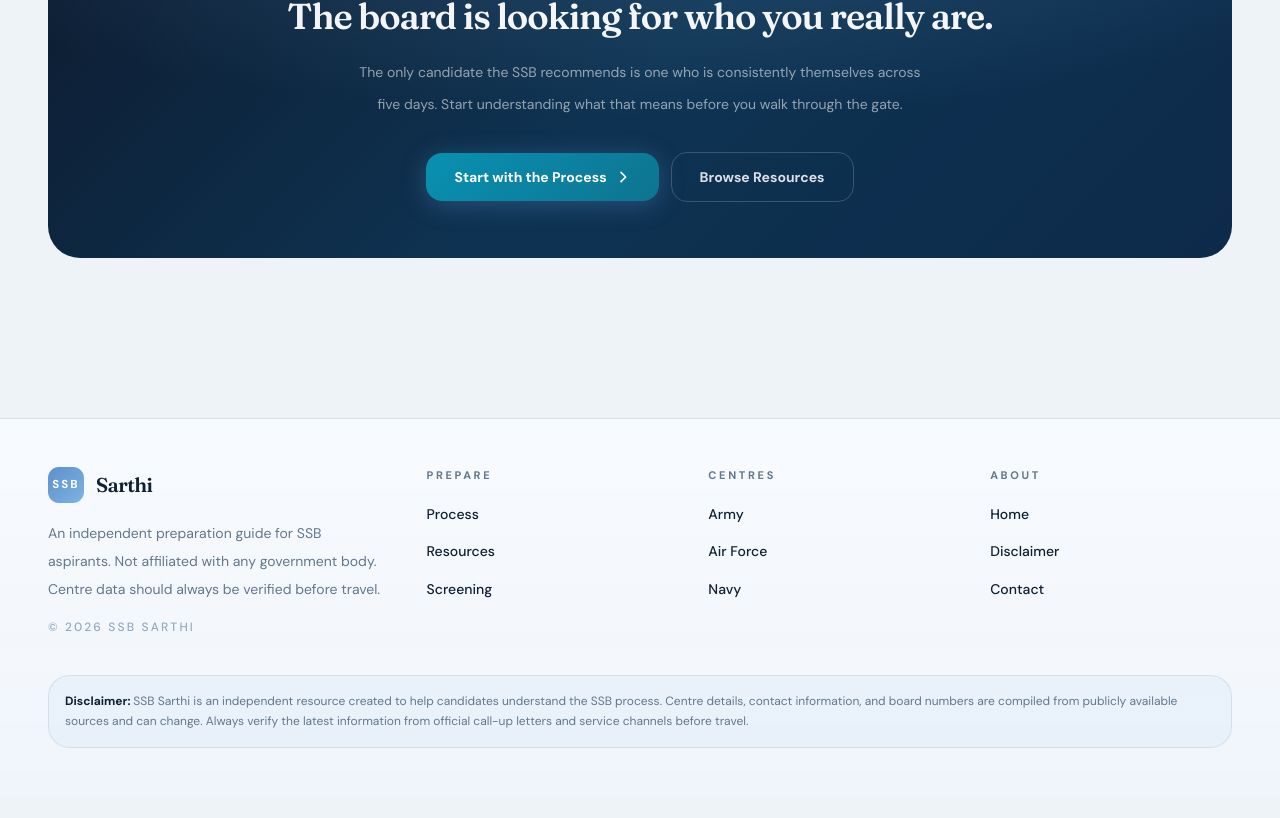
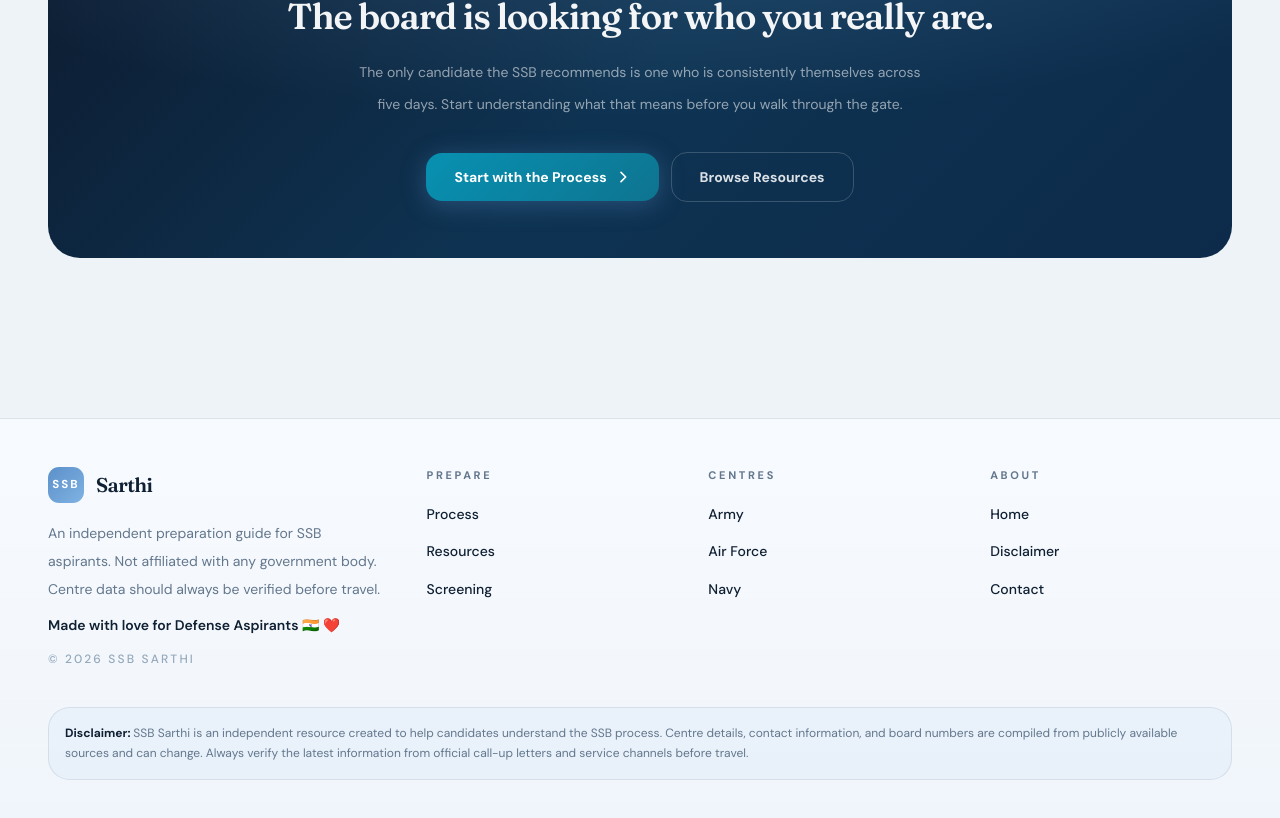
Before and after one commit to yudhveer10/SSB-Sarthi, a Next.js app: page / in a window 1280 px wide. Shown: the part 2065-2883 px from the top of the page. Before the commit the page ends 2861 px from the top, so only its background shows below. Built offline with nearby package versions, Linux system fonts and the light colour scheme.

Commit message:
Added Punch Line

```diff
--- a/app/_components/Footer.tsx
+++ b/app/_components/Footer.tsx
@@ -45,6 +45,9 @@ export default function Footer() {
               An independent preparation guide for SSB aspirants. Not affiliated with
               any government body. Centre data should always be verified before travel.
             </p>
+            <p className="mt-3 text-sm font-semibold text-[var(--color-ink-strong)]">
+              Made with love for Defense Aspirants 🇮🇳 ❤️
+            </p>
             <p className="mt-4 text-xs font-medium uppercase tracking-[0.18em] text-[var(--color-muted-soft)]">
               © {new Date().getFullYear()} SSB Sarthi
             </p>
```
